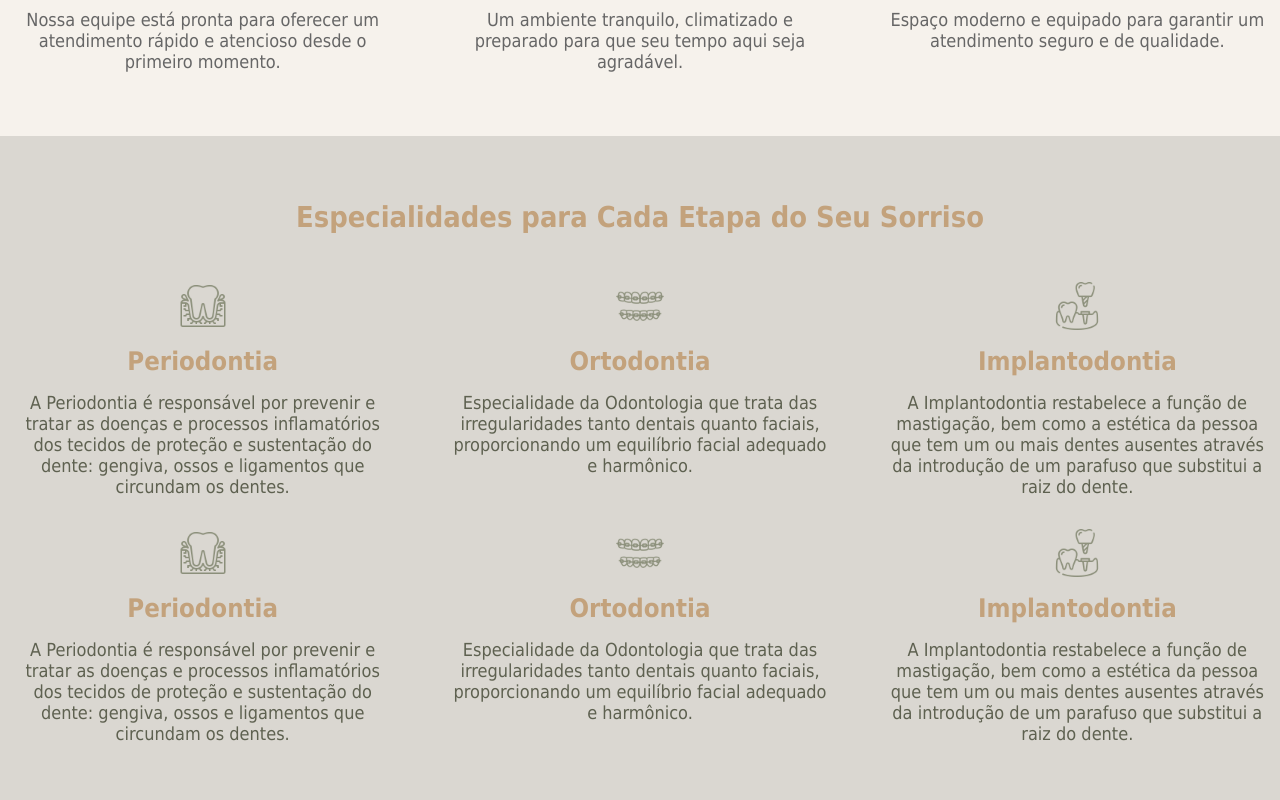
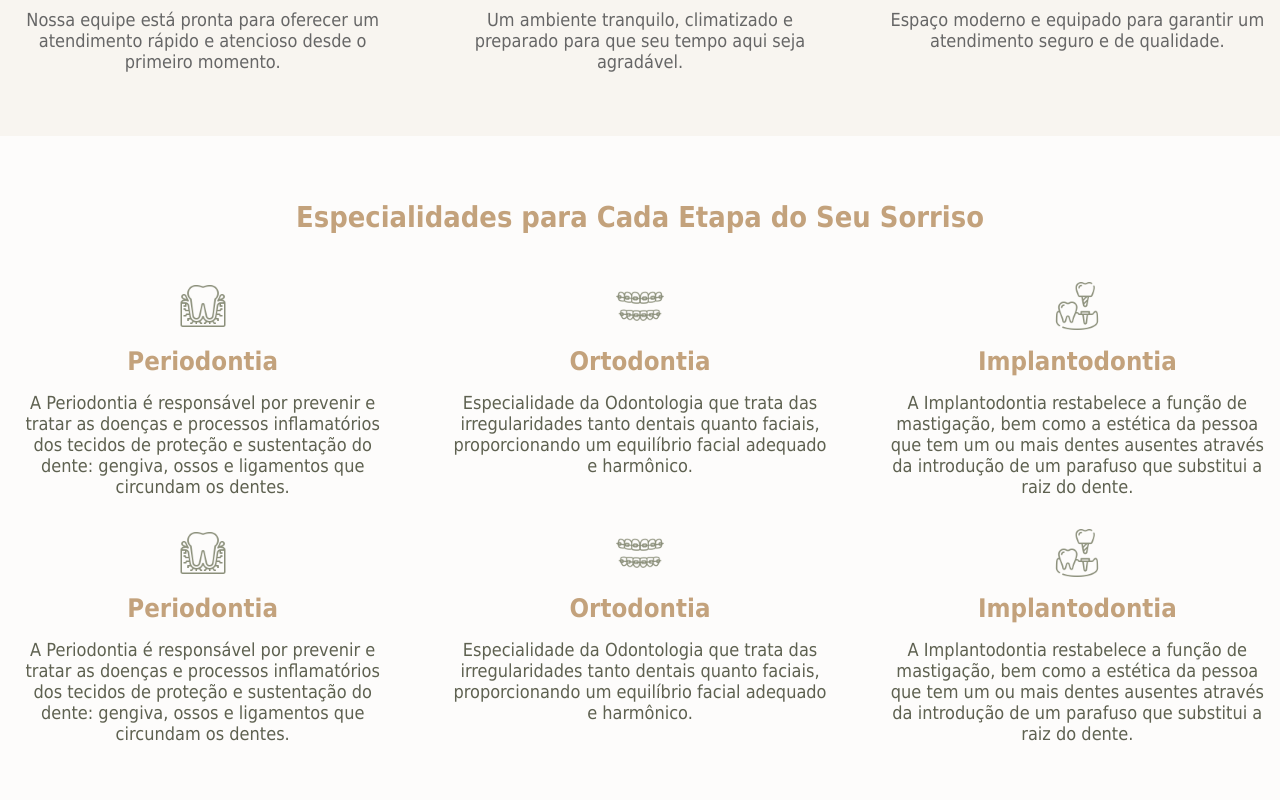
Before and after one commit to mchlima/site-dra-natasha-grey, a Nuxt app: page / in a window 1280 px wide. Shown: the part 1480-2280 px from the top of the page. Built offline with nearby package versions, Linux system fonts and the light colour scheme; a web font is replaced by a local one.

Commit message:
feat: acessibility

```diff
--- a/app/app.vue
+++ b/app/app.vue
@@ -295,7 +295,7 @@
 }
 
 .specialties {
-  background-color: #dad7d1;
+  background-color: #fdfcfb;
   padding: 4rem 0;
 }
 
@@ -398,7 +398,7 @@
 }
 
 .contact {
-  background-color: #dad7d1;
+  background-color: #fdfcfb;
   padding: 4rem 0;
 }
 
@@ -481,7 +481,7 @@ body {
 }
 
 body {
-  background-color: #F6F2EC;
+  background-color: #f8f5f0;
   color: #5e6150;
   font-family: Tahoma, sans-serif;
   font-weight: 400;
```
